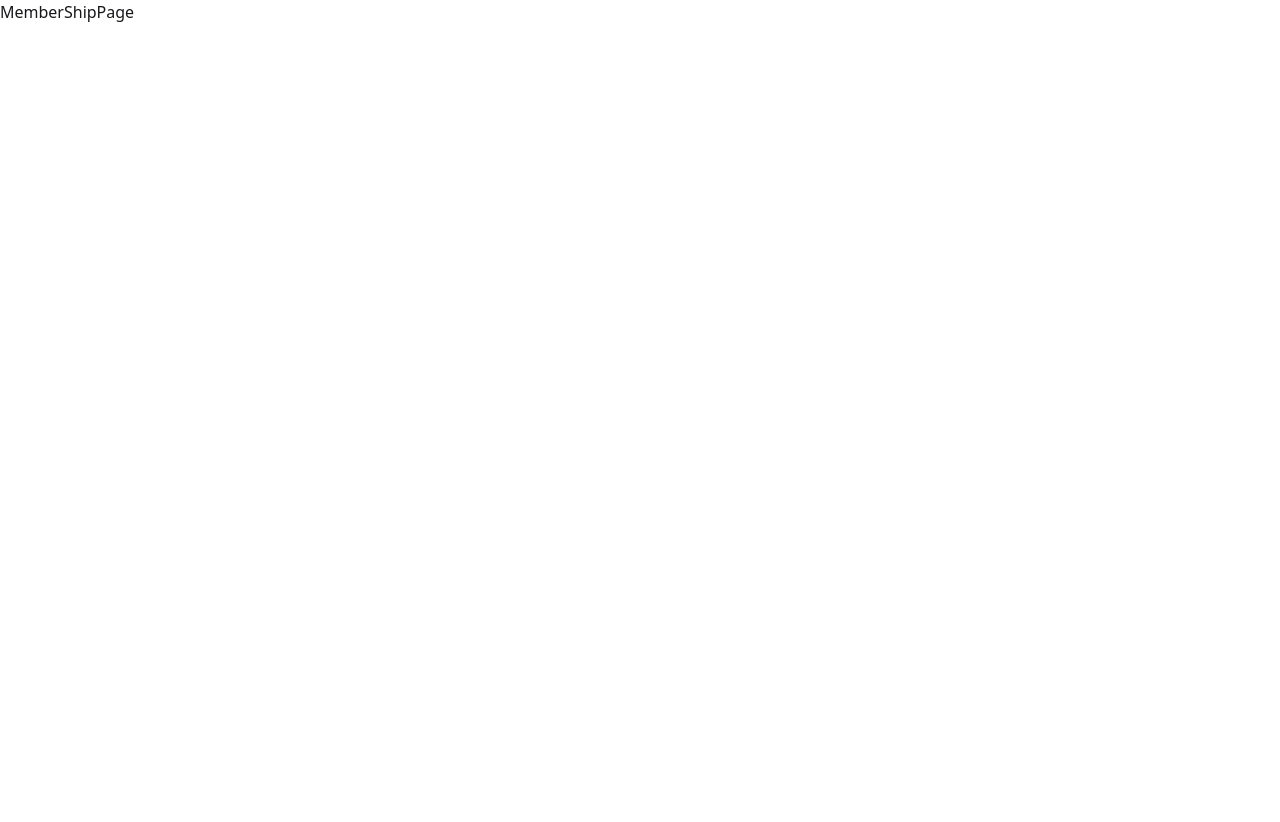
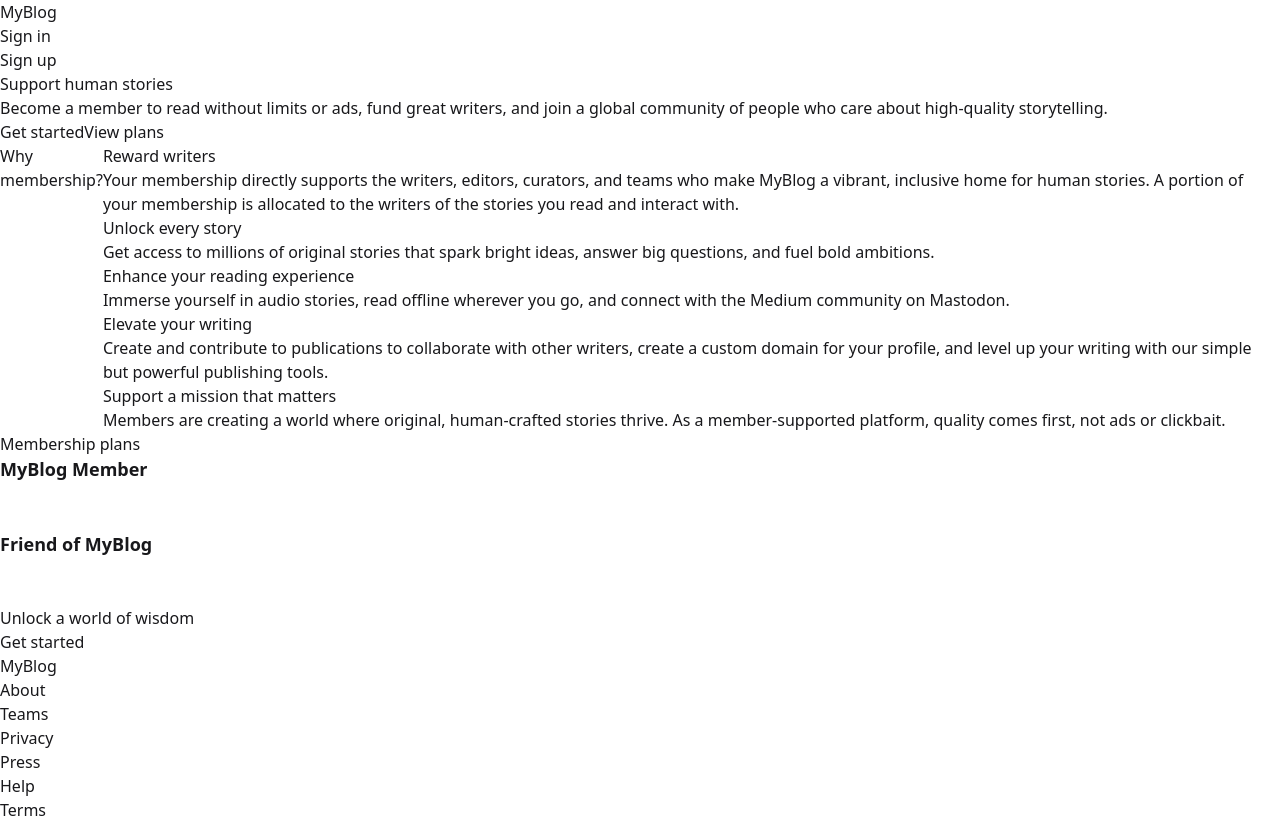
Before and after one commit to eedu7/my-blog, a Next.js app in the folder frontend/: page /membership in a window 1280 px wide. Before the commit the page ends 800 px from the top, so only its background shows below. Built offline with nearby package versions, Linux system fonts and the light colour scheme.

Commit message:
feat: implement Membership page with content sections and footer links

```diff
--- a/frontend/src/app/(static_pages)/membership/page.tsx
+++ b/frontend/src/app/(static_pages)/membership/page.tsx
@@ -1,7 +1,134 @@
+import {
+    INFO_LINK,
+    MembershipPageFooterLinks,
+    SIGN_IN_LINK,
+    SIGN_UP_LINK,
+} from "@/constants/navbars";
+import { Metadata } from "next";
+import Link from "next/link";
 import React from "react";
 
+export const metadata: Metadata = {
+    title: "MyBlog Membership",
+};
+
 const MemberShipPage = () => {
-    return <div>MemberShipPage</div>;
+    return (
+        <>
+            <header>
+                <nav>
+                    <Link href={INFO_LINK.href}>MyBlog</Link>
+                    <ul>
+                        <li>
+                            <Link href={SIGN_IN_LINK.href}>Sign in</Link>
+                        </li>
+                        <li>
+                            <Link href={SIGN_UP_LINK.href}>Sign up</Link>
+                        </li>
+                    </ul>
+                </nav>
+            </header>
+            <main>
+                {/* Hero Section */}
+                <section className="flex">
+                    <div>
+                        <h1>Support human stories</h1>
+                        <div>
+                            <p>
+                                Become a member to read without limits or ads, fund great writers,
+                                and join a global community of people who care about high-quality
+                                storytelling.
+                            </p>
+                            <div>
+                                {/* TODO: Open Sign In Modal */}
+                                <button>Get started</button>
+                                <a href="#plans">View plans</a>
+                            </div>
+                        </div>
+                    </div>
+                </section>
+                {/* Why membership section */}
+                <section className="flex">
+                    <div>
+                        <h1>Why membership?</h1>
+                    </div>
+                    <div>
+                        <div>
+                            <h1>Reward writers</h1>
+                            <p>
+                                Your membership directly supports the writers, editors, curators,
+                                and teams who make MyBlog a vibrant, inclusive home for human
+                                stories. A portion of your membership is allocated to the writers of
+                                the stories you read and interact with.
+                            </p>
+                        </div>
+                        <div>
+                            <h1>Unlock every story</h1>
+                            <p>
+                                Get access to millions of original stories that spark bright ideas,
+                                answer big questions, and fuel bold ambitions.
+                            </p>
+                        </div>
+                        <div>
+                            <h1>Enhance your reading experience</h1>
+                            <p>
+                                Immerse yourself in audio stories, read offline wherever you go, and
+                                connect with the Medium community on Mastodon.
+                            </p>
+                        </div>
+                        <div>
+                            <h1>Elevate your writing</h1>
+                            <p>
+                                Create and contribute to publications to collaborate with other
+                                writers, create a custom domain for your profile, and level up your
+                                writing with our simple but powerful publishing tools.
+                            </p>
+                        </div>
+                        <div>
+                            <h1>Support a mission that matters</h1>
+                            <p>
+                                Members are creating a world where original, human-crafted stories
+                                thrive. As a member-supported platform, quality comes first, not ads
+                                or clickbait.
+                            </p>
+                        </div>
+                    </div>
+                </section>
+                {/* Membership Plans */}
+                <section id="plan">
+                    <div>
+                        <h1>Membership plans</h1>
+                    </div>
+                    <div>
+                        <div>
+                            <div className="card-title">MyBlog Member</div>
+                            <div className="card-body"></div>
+                        </div>
+                        <div>
+                            <div className="card-title">Friend of MyBlog</div>
+                            <div className="card-body"></div>
+                        </div>
+                    </div>
+                </section>
+                {/* Getting starting */}
+                <section>
+                    <h1>Unlock a world of wisdom</h1>
+                    {/* TODO: Just like how you implemented the `Get started` button above in hero section */}
+                    <button>Get started</button>
+                </section>
+            </main>
+            <footer>
+                <h1>MyBlog</h1>
+                <ul>
+                    {MembershipPageFooterLinks.map(({ id, title, href }) => (
+                        <li key={id}>
+                            <Link href={href}>{title}</Link>
+                        </li>
+                    ))}
+                </ul>
+            </footer>
+        </>
+    );
 };
 
 export default MemberShipPage;
--- a/frontend/src/constants/navbars/index.ts
+++ b/frontend/src/constants/navbars/index.ts
@@ -36,6 +36,9 @@
     PRESS_LINK,
     HELP_LINK,
 ];
+
+export const MembershipPageFooterLinks: NavLinks[] = [...AboutPageFooterLinks, TERMS_LINK];
+
 export const InfoPageNavbarLinks: NavLinks[] = [
     ABOUT_LINK,
     MEMBERSHIP_LINK,
```
